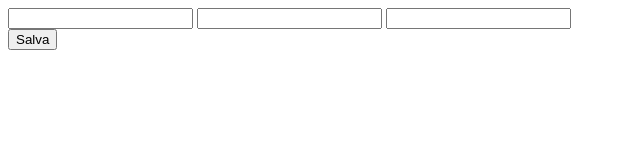
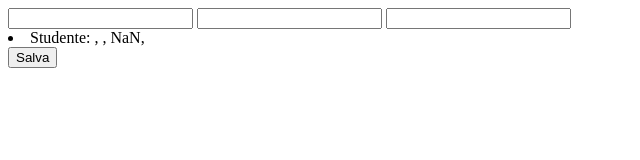
Before and after one commit to Gabriele131099/js-oggetti-studenti, a plain HTML site: page index.html in a window 1280 px wide. Both pictures are taken after a click on the button "Salva". Shown: the whole page, without its empty margins (0-640 px from the left). Drawn offline with Linux system fonts and the light colour scheme.

Commit message:
struttura

```diff
--- a/index.html
+++ b/index.html
@@ -11,6 +11,7 @@
     <input type="text" name="surname" id="surname">
     <input type="number" name="age" id="age">
     <br>
+    <div id="stampa"></div>
     <button onclick="run() , svuota()" >Salva</button>
 
     <script src="./script.js"></script>
--- a/script.js
+++ b/script.js
@@ -1,3 +1,5 @@
+var stampa = document.getElementById("stampa")
+
 function run() {
     var arrayStudente = {
         student: []
@@ -6,25 +8,46 @@ function run() {
     var name = document.getElementById("name").value
     var surname = document.getElementById("surname").value
     var age = parseInt(document.getElementById("age").value)
-
-    // lo facciamo in un modo un po' "anonimo", per evitare dopo
-    // di sovrascrivere lo stesso oggetto.
-    arrayStudente.student.push({
+        arrayStudente.student.push({
         name: name,
         surname: surname,
         age: age
     });
 
 
-    for (var i = 0; i < arrayStudente.student.length; i++) {
-        console.log(arrayStudente.student[i])
-        for (var key in arrayStudente.student[i]) {
-            console.log(key , arrayStudente.student[i] [key])
+    for (var key in arrayStudente) {
+        console.log(key, arrayStudente[key])
+    }
+
+    var stampa = document.getElementById('stampa');
+
+    // stampa.innerHTML = '<li>model: </li>'
+    var varMomentanea = '';
+
+    for (var key in arrayStudente) {  // ciclo nell'oggetto
+
+        if (key === 'student') { // qui scelgo l'array
+            varMomentanea += '<li>Studente: ';
+
+            for (var x = 0; x < arrayStudente[key].length; x++) { // ciclo l'array dei student
+                varMomentanea += arrayStudente[key][x]['name'] + ', ';
+                varMomentanea += arrayStudente[key][x]['surname'] + ', ';
+                varMomentanea += arrayStudente[key][x]['age'] + ', ';
+            }
+
+            varMomentanea += '</li>';
+
+        } else {
+            varMomentanea += '<li>' + key + ': ' + arrayStudente[key] + '</li>'
         }
     }
 
-    return arrayStudente
+    stampa.innerHTML += varMomentanea;
+
+
 }
+
+
     function svuota() {
         document.getElementById("name").value = "";
         document.getElementById("surname").value = "";
```
